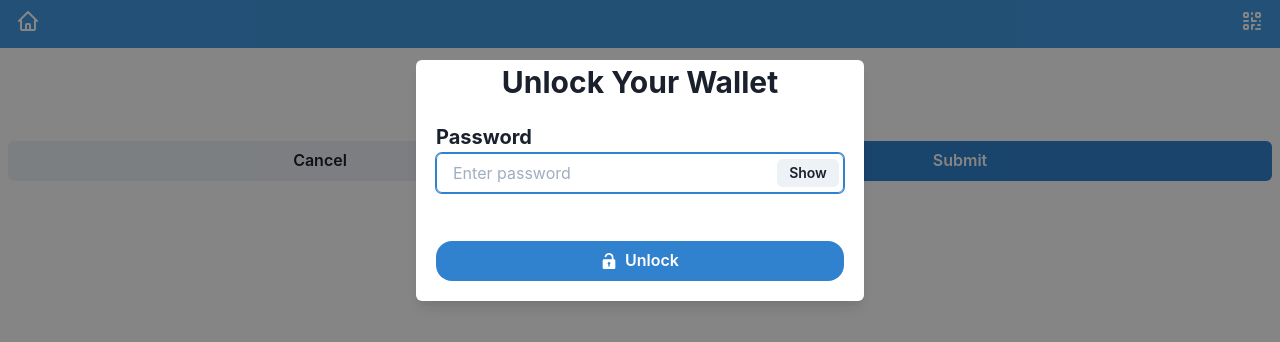
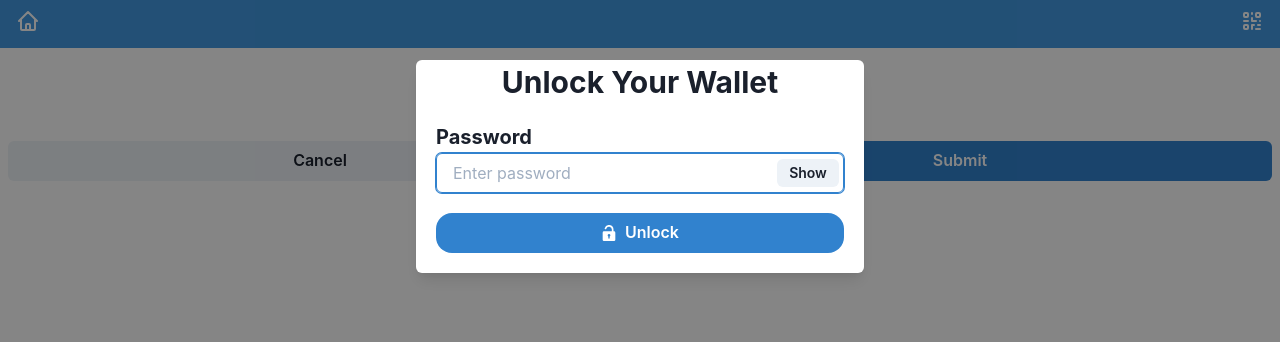
Before and after one commit to did-developer-community/custom-identity-wallet, a Next.js app: page /present in a window 1280 px wide. Both pictures are taken after a click on the button "Submit". Shown: the top 342 px of the page. Built offline with nearby package versions, Linux system fonts and the light colour scheme.

Commit message:
chore: fix padding

```diff
--- a/src/components/organisms/Unlock.tsx
+++ b/src/components/organisms/Unlock.tsx
@@ -53,7 +53,7 @@ export const Unlock: React.FC<UnlockProps> = ({ onUnlock }) => {
             <Text color="red">{inputError}</Text>
           </Flex>
         )}
-        <Box paddingTop={"12"}>
+        <Box paddingTop={"5"}>
           <Button width={"100%"} rounded={"2xl"} colorScheme="blue" onClick={unlock}>
             <UnlockIcon m={1}></UnlockIcon>
             <Text m={1}>Unlock</Text>
```
